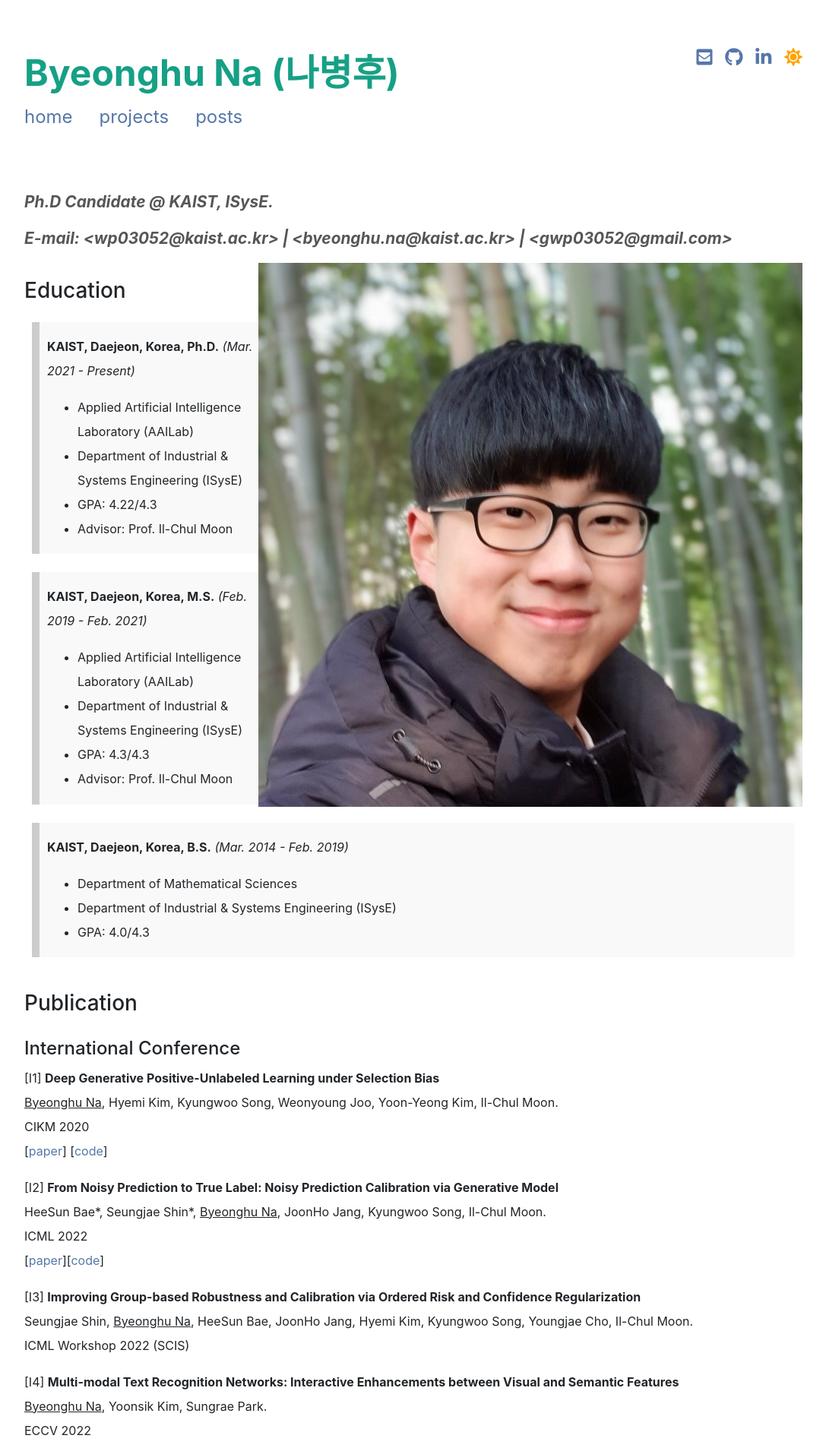
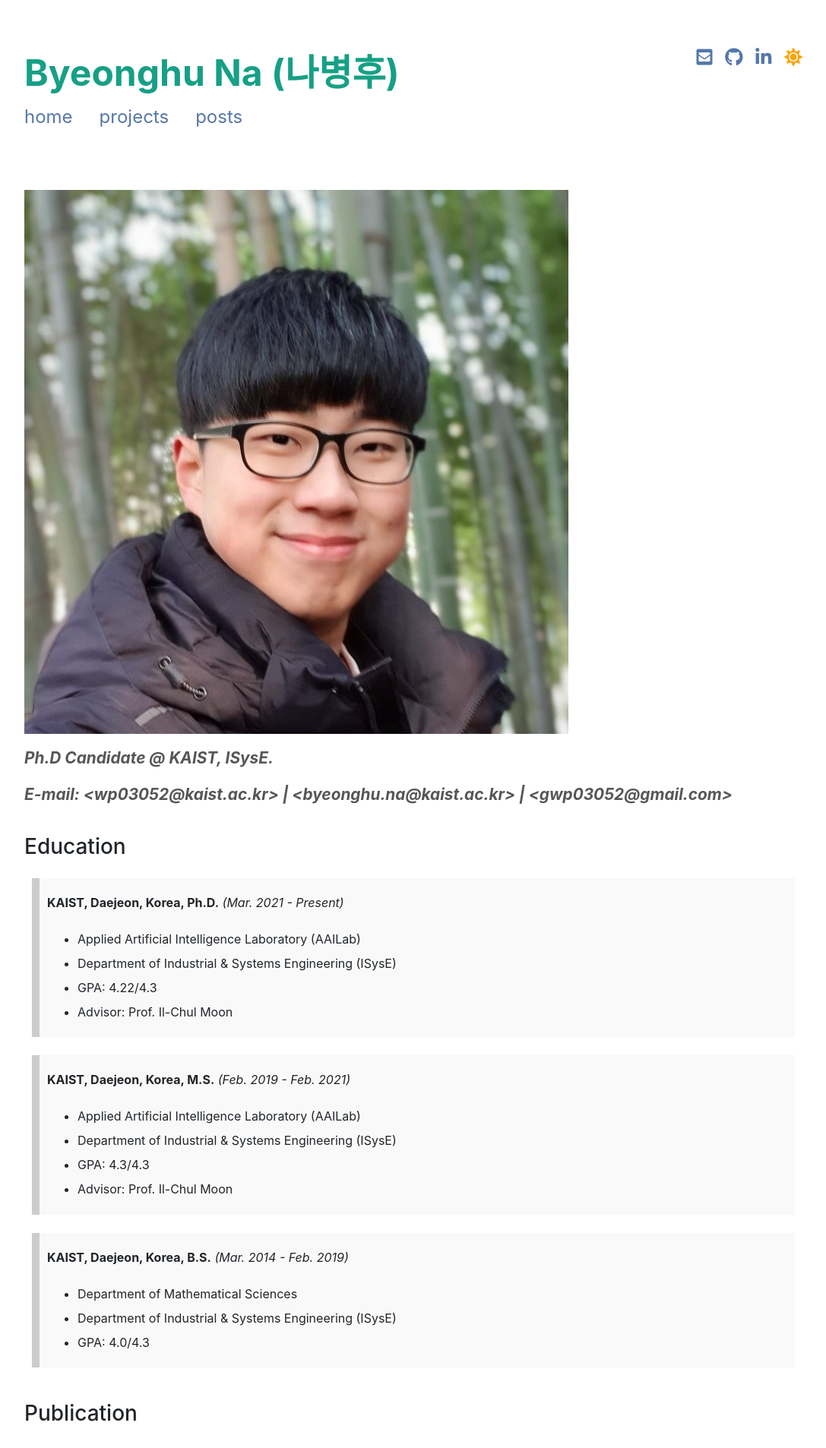
Before and after one commit to byeonghu-na/byeonghu-na.github.io, a Jekyll site: the page built from index.md, in a window 1280 px wide. Shown: the top 1906 px of the page at 76% size, without its empty margins (96-1183 px from the left). Built offline with Jekyll 4.4.1, drawn with Linux system fonts in a browser that asks for light colours; nearby versions of some CDN libraries; a style sheet for code colours, icons or effects is not loaded.

Commit message:
Update index.md

```diff
--- a/index.md
+++ b/index.md
@@ -7,11 +7,9 @@ description:
 sitemap:
   priority: 1.0
 ---
-
+![byeonghu](assets/img/byeonghu.jpg)
 <p id="describe-text">Ph.D Candidate @ KAIST, ISysE.</p>
 <p id="describe-text">E-mail: <wp03052@kaist.ac.kr> | <byeonghu.na@kaist.ac.kr> | <gwp03052@gmail.com></p>
-
-<img style="float: right;" src="assets/img/byeonghu.jpg">
 
 ### Education
 > **KAIST, Daejeon, Korea, Ph.D.** *(Mar. 2021 - Present)*
```
